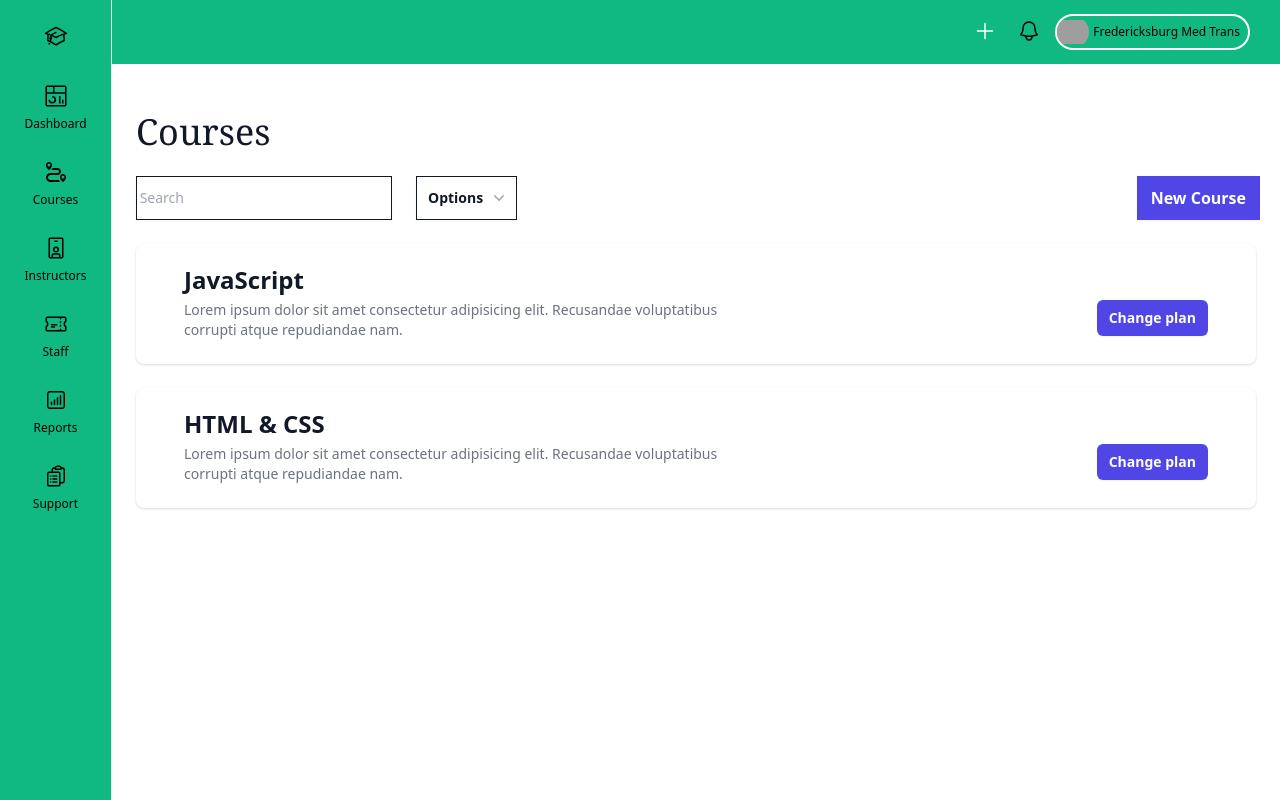
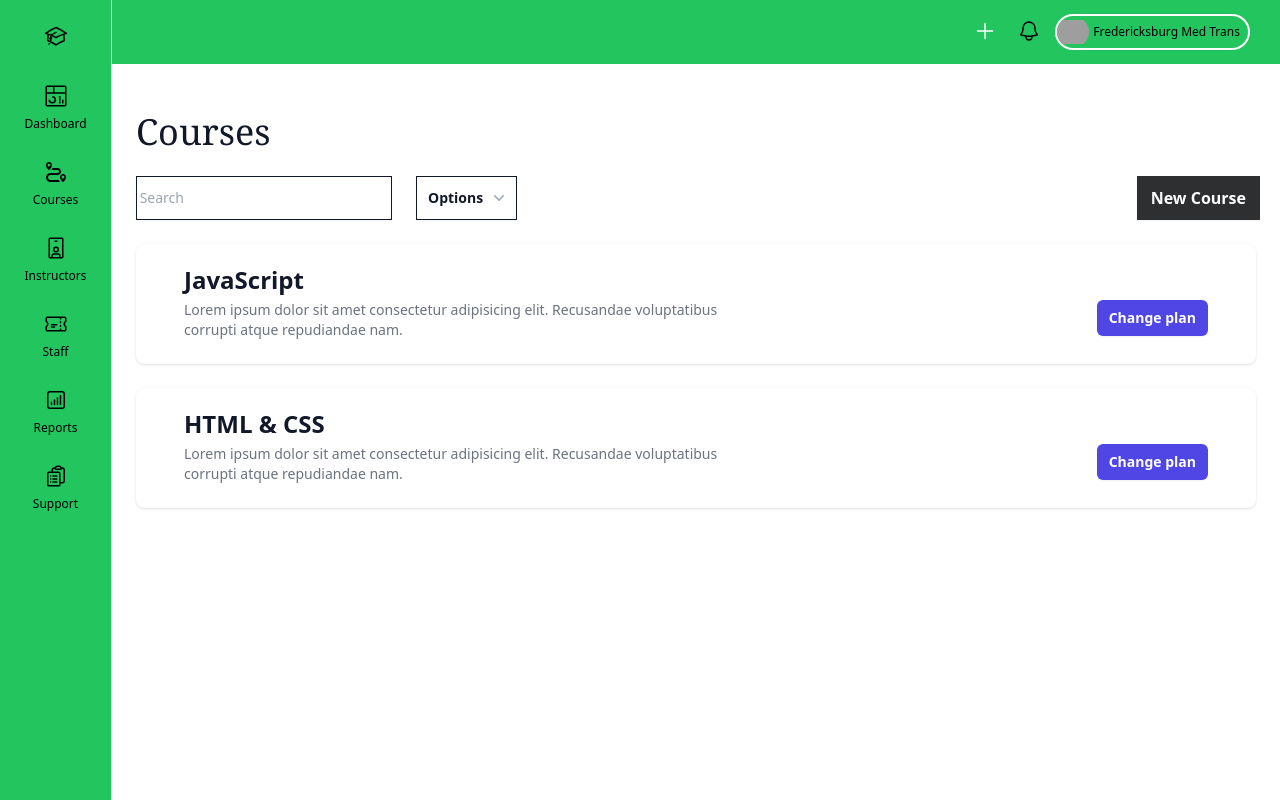
Before and after one commit to 1TaimoorSajjad/LMS-Design, an Angular app: page /courses in a window 1280 px wide. Built offline with nearby package versions, Linux system fonts and the light colour scheme; grey boxes are pictures that could not be loaded.

Commit message:
Added custom tailwind button

```diff
--- a/package.json
+++ b/package.json
@@ -36,7 +36,7 @@
     "karma-jasmine": "~4.0.0",
     "karma-jasmine-html-reporter": "~1.7.0",
     "postcss": "^8.4.29",
-    "tailwindcss": "^2.2.19",
+    "tailwindcss": "^3.3.3",
     "typescript": "~4.3.5"
   }
 }
--- a/src/styles.css
+++ b/src/styles.css
@@ -4,6 +4,6 @@
 
 @layer base {
     .btn-primary {
-        @apply bg-indigo-600 px-3.5 py-2.5 font-semibold text-white shadow-sm hover:bg-indigo-500
+        @apply bg-[#2d2f31] px-3.5 py-2.5 font-semibold text-white shadow-sm hover:bg-gray-800;
     }
 }
```
Also changed, not shown: 1 other file (tests, documents, lock files or other folders).
